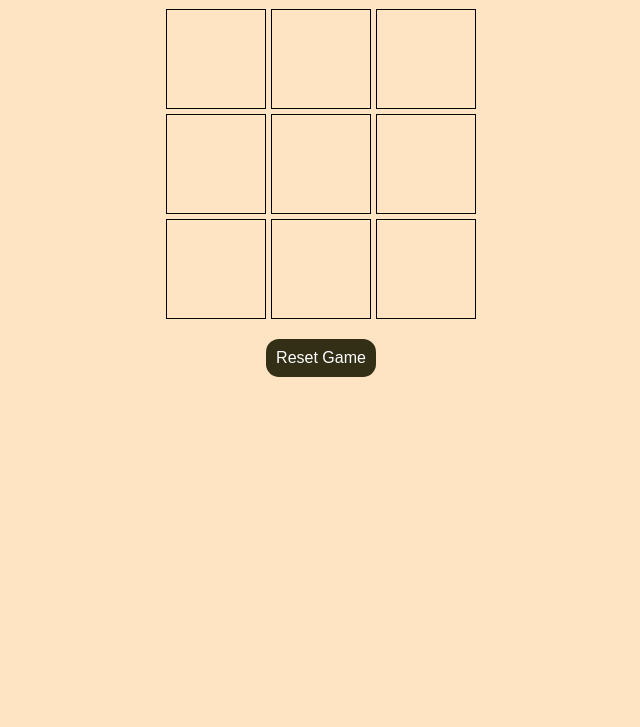
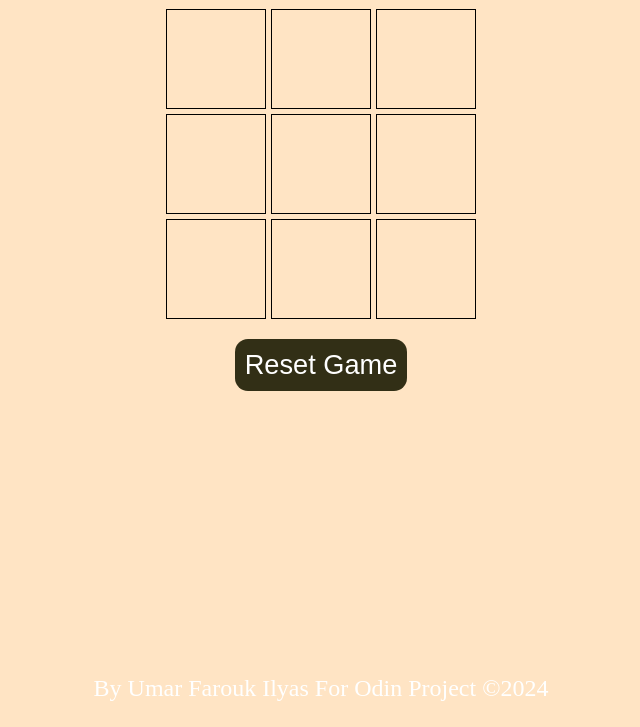
Before and after one commit to umarfaroukpa/Tic-Tac-Toe, a plain HTML site: page index.html in a window 1280 px wide. Shown: the part 73-800 px from the top of the page, without its empty margins (319-959 px from the left). Drawn offline with Linux system fonts and the light colour scheme.

Commit message:
second commit

```diff
--- a/index.html
+++ b/index.html
@@ -24,6 +24,8 @@
         <p id="message"></p>
         <button id="reset-btn" onclick="resetGame()">Reset Game</button>
       </div>
+
+      <footer>By Umar Farouk Ilyas For Odin Project &copy2024</footer>
     </main>
     <script src="script.js"></script>
   </body>
--- a/style.css
+++ b/style.css
@@ -7,14 +7,17 @@
     margin: 0;
     padding: 0;
 }
+
 body{
   background-color: bisque;
 }
+
 main{
   display: flex;
   flex-direction: column;
   align-items: center;
   padding: 25px;
+  min-height: 100vh;
 }
 
 #game-container {
@@ -42,6 +45,8 @@ color: #fff;
 
 #message-container {
   text-align: center;
+  color: #fff;
+  font-size: 1.7rem;
 
 }
 
@@ -55,3 +60,9 @@ color: #fff;
   cursor: pointer;
   background-color: #322f16;
 }
+
+footer{
+  margin-top: auto;
+  color: #fff;
+  font-size: 1.5rem;
+}
```
Also changed, not shown: script.js (line endings or trailing spaces).
